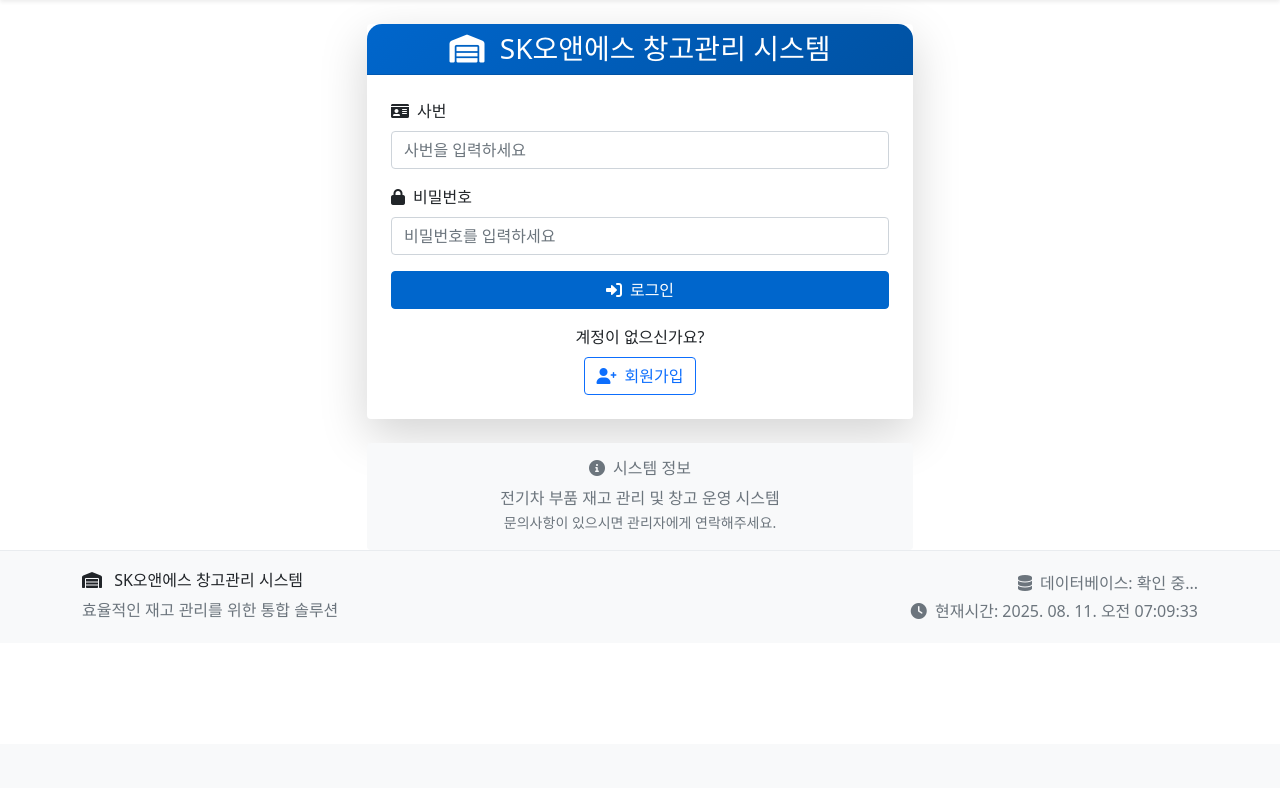
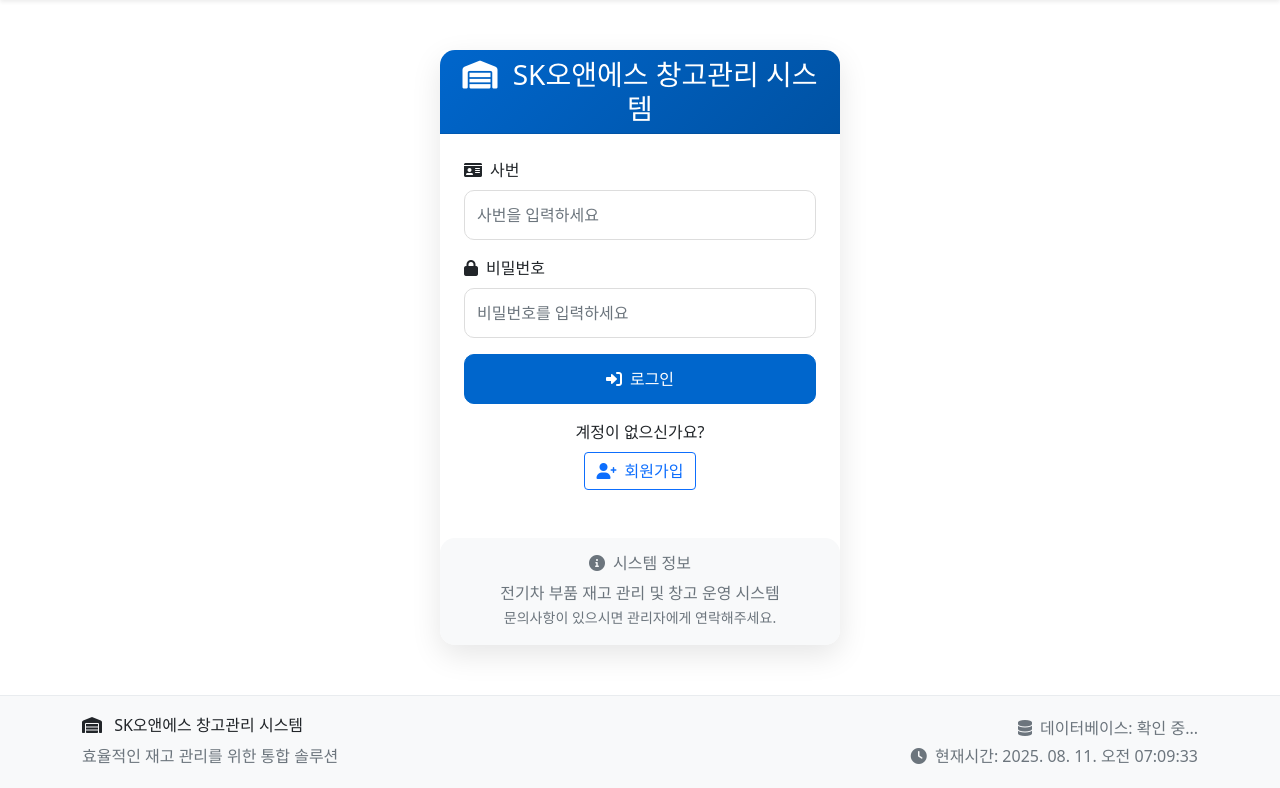
Before and after one commit to Newyorkcheesebuger/sk-ons-warehouse, a Flask app: page / in a window 1280 px wide. Shown: the part 56-844 px from the top of the page. Before the commit the page ends 675 px from the top, so only its background shows below. Run offline with Flask 3, Linux system fonts and the light colour scheme; parts of the project's set-up code (start-up, migrations or seed data) failed here and were passed over.

Commit message:
Update index.html

```diff
--- a/templates/index.html
+++ b/templates/index.html
@@ -3,10 +3,33 @@
 {% block title %}SK오앤에스 창고관리 시스템 - 로그인{% endblock %}
 
 {% block content %}
-<div class="row justify-content-center">
-    <div class="col-md-6">
-        <div class="card shadow-lg border-0">
-            <div class="card-header card-header-custom text-center">
+<style>
+    .login-card {
+        max-width: 400px;
+        margin: 50px auto;
+        border-radius: 15px;
+        box-shadow: 0 10px 30px rgba(0,0,0,0.1);
+    }
+    .form-control {
+        border-radius: 10px;
+        padding: 12px;
+        border: 1px solid #ddd;
+    }
+    .btn-primary {
+        border-radius: 10px;
+        padding: 12px;
+        background-color: #0066cc;
+        border-color: #0066cc;
+    }
+    .btn-primary:hover {
+        background-color: #0052a3;
+        border-color: #0052a3;
+    }
+</style>
+
+<div class="login-card">
+    <div class="card border-0">
+        <div class="card-header text-center" style="background: linear-gradient(135deg, #0066cc, #0052a3); color: white; border-radius: 15px 15px 0 0;">
             <h3 class="mb-0">
                 <i class="fas fa-warehouse me-2"></i>
                 SK오앤에스 창고관리 시스템
@@ -14,16 +37,13 @@
         </div>
         <div class="card-body p-4">
             {% if not session.user_id %}
-                <form method="POST" action="{{ url_for('login') }}" class="needs-validation" novalidate>
+            <form method="POST" action="{{ url_for('login') }}">
                 <div class="mb-3">
                     <label for="employee_id" class="form-label">
                         <i class="fas fa-id-card me-2"></i>사번
                     </label>
                     <input type="text" class="form-control" id="employee_id" name="employee_id"
                            placeholder="사번을 입력하세요" required>
-                        <div class="invalid-feedback">
-                            사번을 입력해주세요.
-                        </div>
                 </div>
 
                 <div class="mb-3">
@@ -32,9 +52,6 @@
                     </label>
                     <input type="password" class="form-control" id="password" name="password"
                            placeholder="비밀번호를 입력하세요" required>
-                        <div class="invalid-feedback">
-                            비밀번호를 입력해주세요.
-                        </div>
                 </div>
 
                 <button type="submit" class="btn btn-primary w-100 mb-3">
@@ -64,7 +81,7 @@
         </div>
     </div>
 
-        <div class="card mt-4 border-0 bg-light">
+    <div class="card mt-4 border-0 bg-light" style="border-radius: 15px;">
         <div class="card-body text-center">
             <h6 class="text-muted mb-2">
                 <i class="fas fa-info-circle me-2"></i>시스템 정보
@@ -78,24 +95,4 @@
         </div>
     </div>
 </div>
-</div>
-
-<script>
-// 폼 유효성 검사
-(function() {
-    'use strict';
-    window.addEventListener('load', function() {
-        var forms = document.getElementsByClassName('needs-validation');
-        var validation = Array.prototype.filter.call(forms, function(form) {
-            form.addEventListener('submit', function(event) {
-                if (form.checkValidity() === false) {
-                    event.preventDefault();
-                    event.stopPropagation();
-                }
-                form.classList.add('was-validated');
-            }, false);
-        });
-    }, false);
-})();
-</script>
 {% endblock %}
```
Lines whose indentation alone changed are shown as unchanged.
